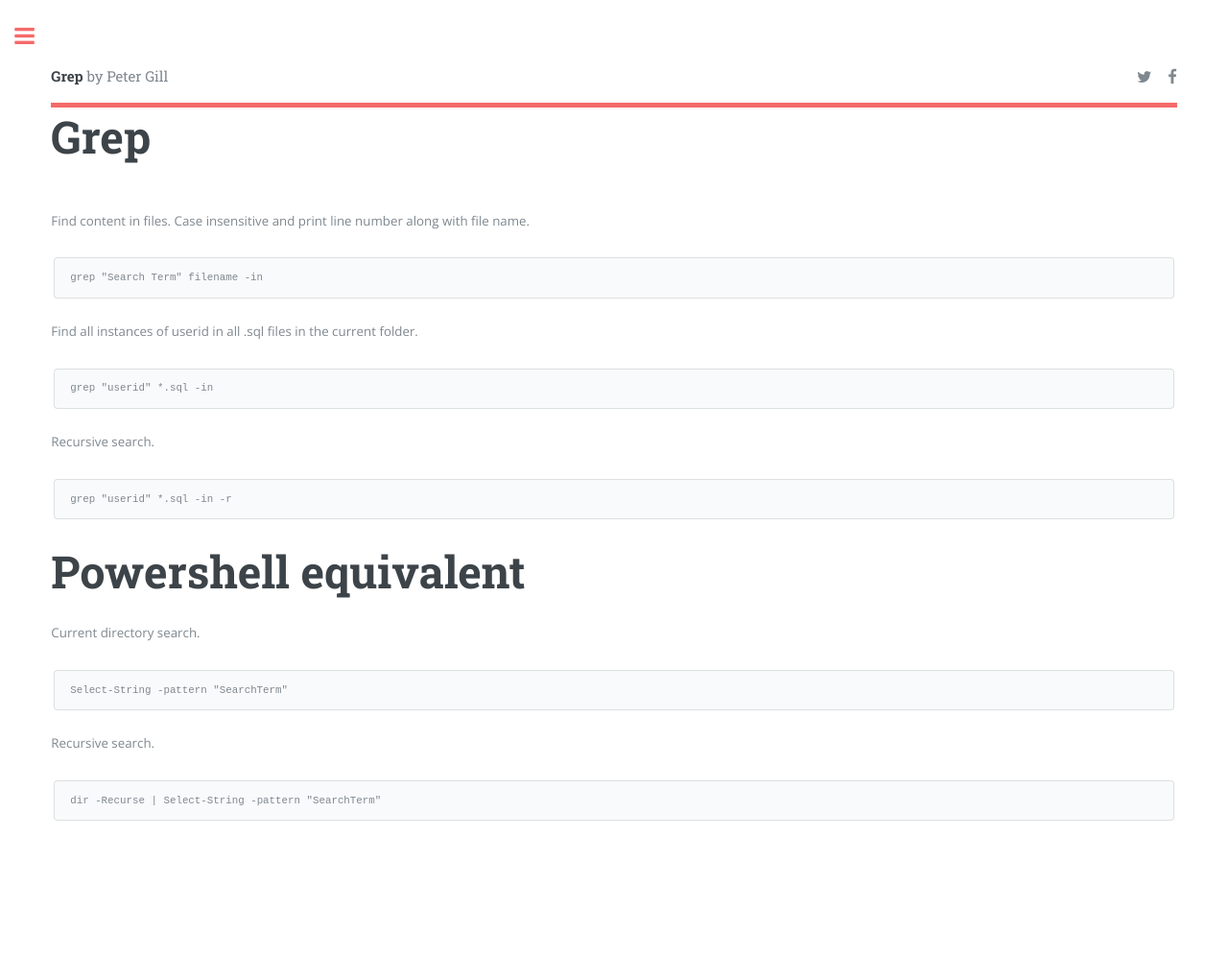
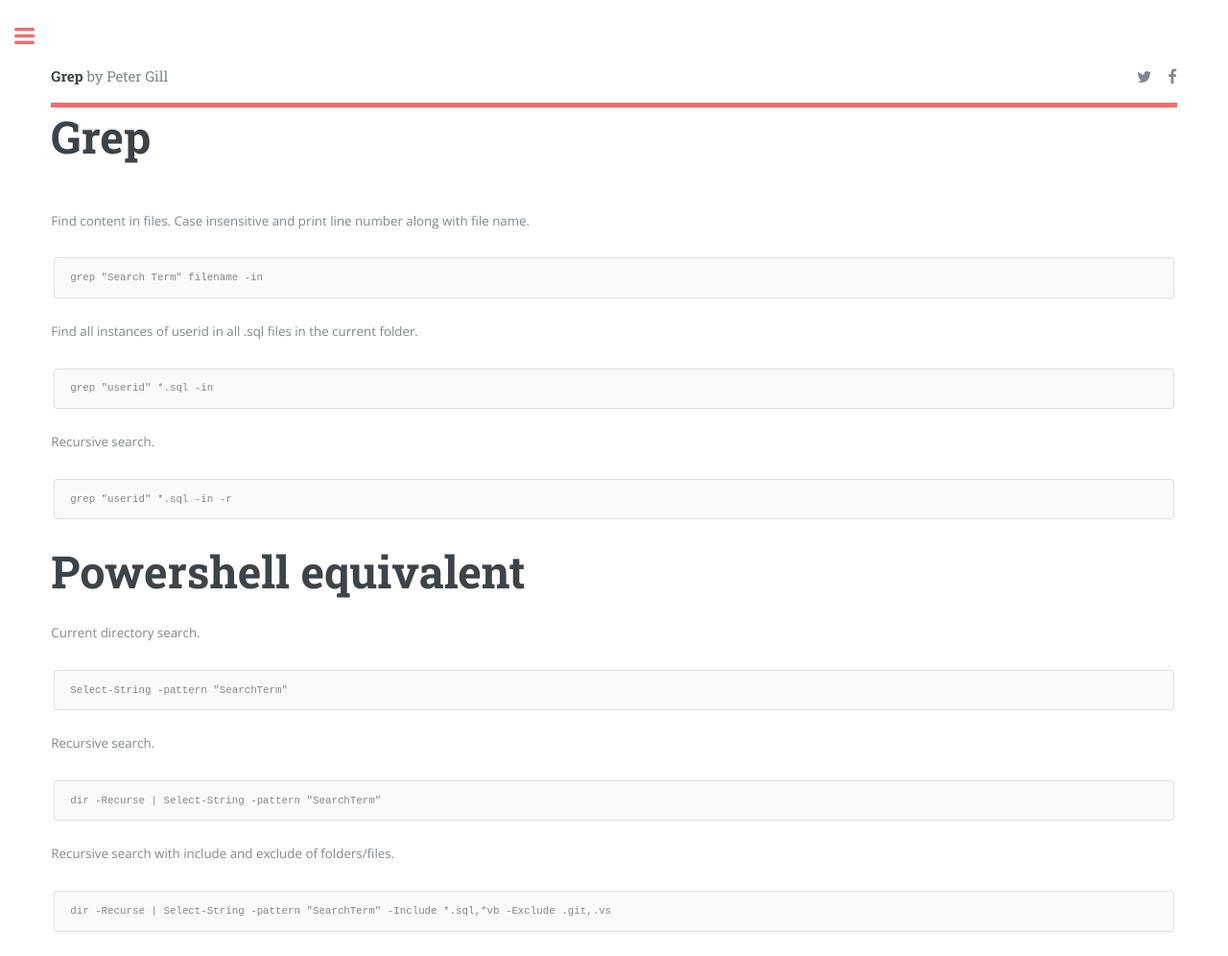
Before and after one commit to majorsilence/Dev, a Jekyll site: the page built from docs/DevOps/Grep.md, in a window 1280 px wide. Shown: the whole page at 96% size. Built offline with Jekyll 4.4.1, drawn with Linux system fonts in a browser that asks for light colours; before the commit the page ends 900 px from its top, so only the background shows below that.

Commit message:
Update Grep.md

````diff
--- a/docs/DevOps/Grep.md
+++ b/docs/DevOps/Grep.md
@@ -38,3 +38,9 @@ Recursive search.
 ```powershell
 dir -Recurse | Select-String -pattern "SearchTerm"
 ```
+
+Recursive search with include and exclude of folders/files.
+
+```powershell
+dir -Recurse | Select-String -pattern "SearchTerm" -Include *.sql,*vb -Exclude .git,.vs
+```
````
